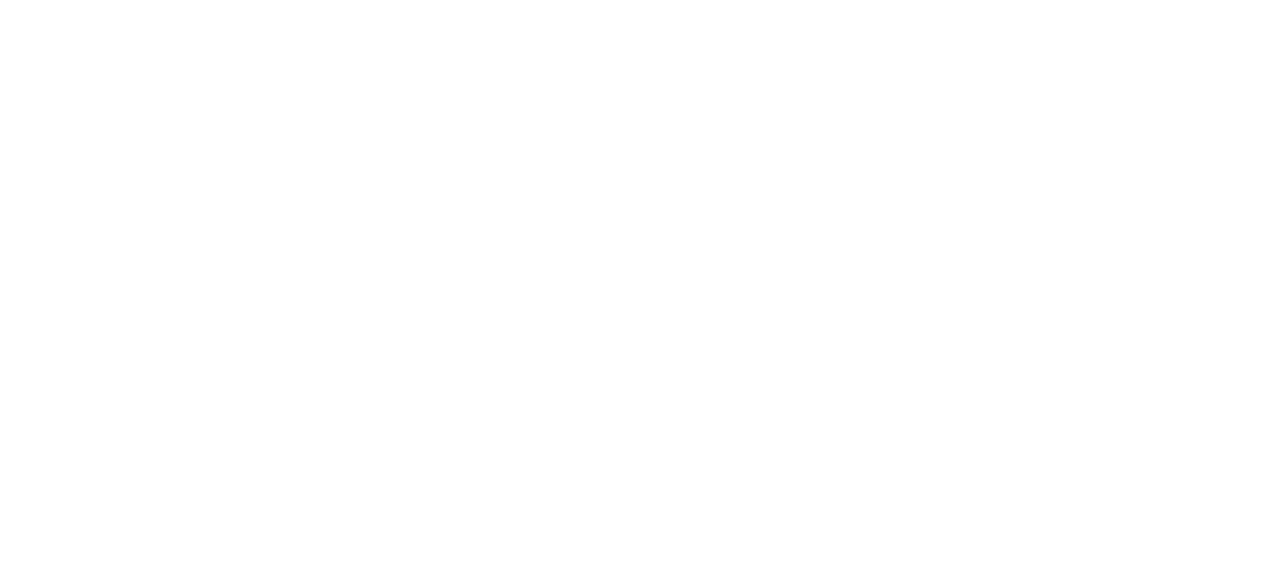
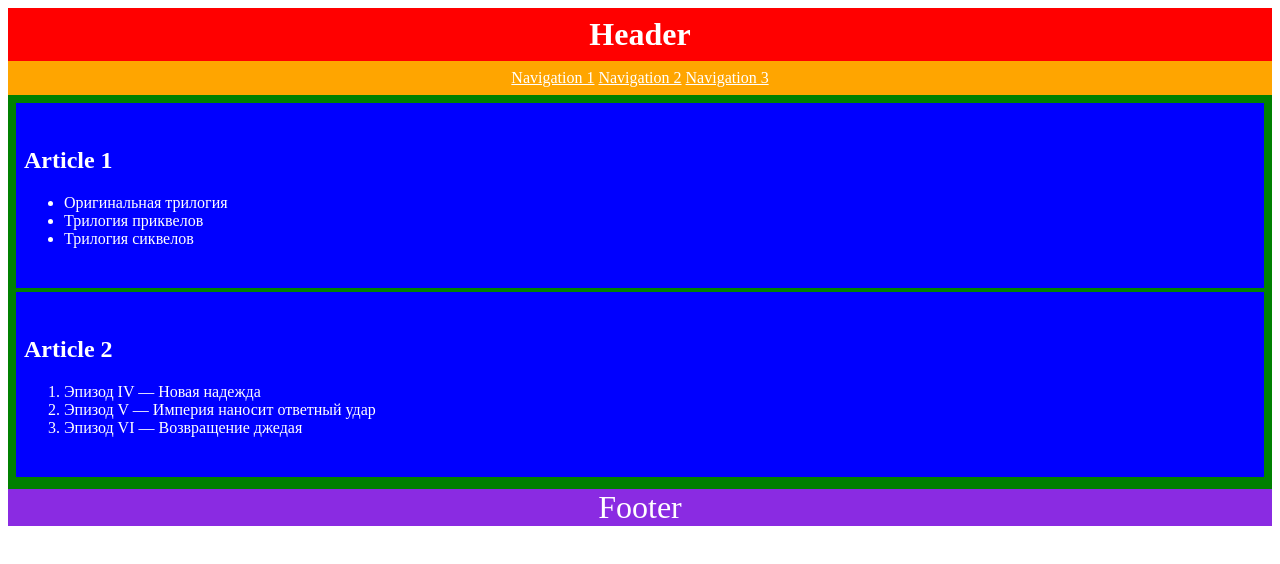
Before and after one commit to js-tasks-ru/htmlcss-20220120_labudova81, a website: page 02-dz0/01-semantic-mockup/solution.html in a window 1280 px wide. Drawn offline with Linux system fonts and the light colour scheme.

Commit message:
EXERCISE-2 Add solution

```diff
--- /dev/null
+++ b/02-dz0/01-semantic-mockup/css/main.css
@@ -0,0 +1,42 @@
+body {
+    color: white;
+}
+
+header {
+    text-align: center;
+}
+
+header h1 {
+    background-color: red;
+    padding-top: 0.5rem;
+    padding-bottom: 0.5rem;
+    margin-top: 0;
+    margin-bottom: 0;
+}
+
+header nav {
+    background-color: orange;
+    padding-top: 0.5rem;
+    padding-bottom: 0.5rem;
+}
+
+main {
+    background-color: green;
+    padding: 0.5rem;
+}
+
+main article {
+    padding: 1.5rem 0.5rem;
+    margin-bottom: 0.25rem;
+    background-color: blue;
+}
+
+footer {
+    background-color: blueviolet;
+    font-size: 32px;
+    text-align: center;
+}
+
+a {
+    color: white;
+}
--- a/02-dz0/01-semantic-mockup/solution.html
+++ b/02-dz0/01-semantic-mockup/solution.html
@@ -1,4 +1,40 @@
 <!DOCTYPE html>
 <html lang="ru">
-    <!-- Ваше решение -->
+    <!-- By Yuliya Labudova -->
+    <head>
+        <meta charset="utf-8">
+        <title>Тестовая страница</title>
+        <link rel="stylesheet" href="./css/main.css">
+    </head>
+    <body>
+        <header>
+            <h1>Header</h1>
+            <nav>
+                <a href="/">Navigation 1</a>
+                <a href="/">Navigation 2</a>
+                <a href="/">Navigation 3</a>
+            </nav>
+        </header>
+        <main>
+            <article>
+                <h2>Article 1</h2>
+                <ul>
+                    <li>Оригинальная трилогия</li>
+                    <li>Трилогия приквелов</li>
+                    <li>Трилогия сиквелов</li>
+                </ul>
+            </article>
+            <article>
+                <h2>Article 2</h2>
+                <ol>
+                    <li>Эпизод IV — Новая надежда</li>
+                    <li>Эпизод V — Империя наносит ответный удар</li>
+                    <li>Эпизод VI — Возвращение джедая</li>
+                </ol>
+            </article>
+        </main>
+        <footer>
+            Footer
+        </footer>
+    </body>
 </html>
```
